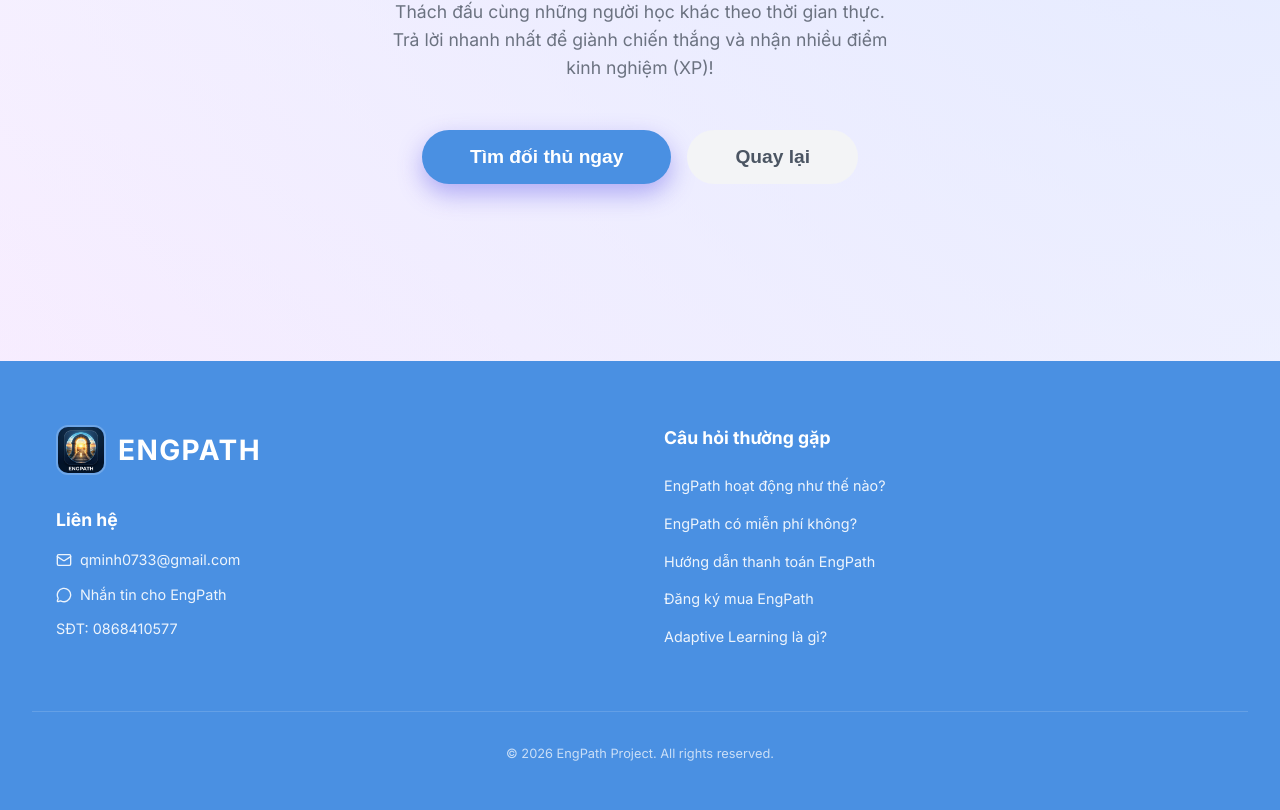
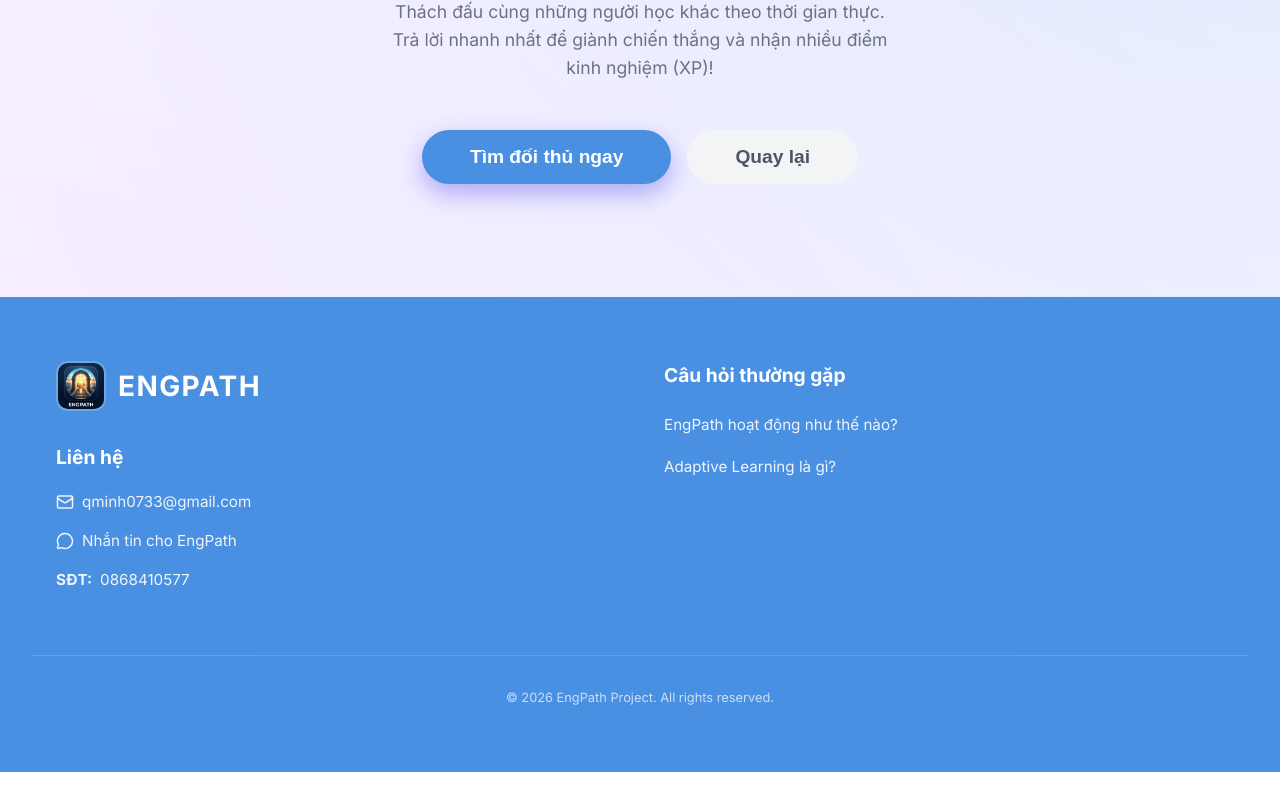
Before and after one commit to MinhhhQuanggg/Learning_English, a React (Vite) app in the folder frontend/: page /battle in a window 1280 px wide. Shown: the part 446-1256 px from the top of the page. After the commit the page ends 1218 px from the top, so only its background shows below. Built offline with nearby package versions, Linux system fonts and the light colour scheme; no server answers; sample sign-in values are in the browser's storage.

Commit message:
cap nhat phan footer: Them chuc nang gui email, nhan tin vaf thong tin cho cac cau hoi

```diff
--- a/frontend/src/components/Footer.jsx
+++ b/frontend/src/components/Footer.jsx
@@ -7,8 +7,25 @@ const Footer = () => {
             backgroundColor: '#4a90e2', // Màu xanh chủ đạo của Mochi
             color: 'white',
             padding: '4rem 2rem',
-            marginTop: '4rem'
+            marginTop: 'auto'
         }}>
+            <style>
+                {`
+                    .footer-link {
+                        color: rgba(255, 255, 255, 0.9);
+                        text-decoration: none;
+                        transition: color 0.2s, transform 0.2s;
+                        display: flex;
+                        align-items: center;
+                        gap: 0.5rem;
+                        cursor: pointer;
+                    }
+                    .footer-link:hover {
+                        color: #ffffff;
+                        transform: translateX(5px);
+                    }
+                `}
+            </style>
             <div className="container" style={{
                 display: 'grid',
                 gridTemplateColumns: 'repeat(auto-fit, minmax(200px, 1fr))',
@@ -23,29 +40,32 @@ const Footer = () => {
                         <span style={{ fontSize: '1.75rem', fontWeight: '900', letterSpacing: '0.05em' }}>ENGPATH</span>
                     </div>
 
-                    <h4 style={{ marginBottom: '1rem', fontSize: '1.1rem' }}>Liên hệ</h4>
-                    <ul style={{ listStyle: 'none', padding: 0, fontSize: '0.9rem', opacity: '0.9' }}>
-                        <li style={{ marginBottom: '0.8rem', display: 'flex', alignItems: 'center', gap: '0.5rem' }}>
-                            <Mail size={16} /> qminh0733@gmail.com
+                    <h4 style={{ marginBottom: '1.2rem', fontSize: '1.2rem', fontWeight: 'bold' }}>Liên hệ</h4>
+                    <ul style={{ listStyle: 'none', padding: 0, fontSize: '0.95rem' }}>
+                        <li style={{ marginBottom: '1rem' }}>
+                            <a href="mailto:qminh0733@gmail.com" className="footer-link">
+                                <Mail size={18} /> qminh0733@gmail.com
+                            </a>
                         </li>
-                        <li style={{ marginBottom: '0.8rem', display: 'flex', alignItems: 'center', gap: '0.5rem' }}>
-                            <MessageCircle size={16} /> Nhắn tin cho EngPath
+                        <li style={{ marginBottom: '1rem' }}>
+                            <a href="https://m.me/engpath" target="_blank" rel="noreferrer" className="footer-link">
+                                <MessageCircle size={18} /> Nhắn tin cho EngPath
+                            </a>
                         </li>
-                        <li style={{ display: 'flex', alignItems: 'center', gap: '0.5rem' }}>
-                            SĐT: 0868410577
+                        <li>
+                            <a href="tel:0868410577" className="footer-link">
+                                <span style={{ fontWeight: 'bold' }}>SĐT:</span> 0868410577
+                            </a>
                         </li>
                     </ul>
                 </div>
 
                 {/* Câu hỏi thường gặp */}
                 <div>
-                    <h4 style={{ marginBottom: '1.5rem', fontSize: '1.1rem' }}>Câu hỏi thường gặp</h4>
-                    <ul style={{ listStyle: 'none', padding: 0, fontSize: '0.9rem', opacity: '0.9' }}>
-                        <li style={{ marginBottom: '1rem' }}>EngPath hoạt động như thế nào?</li>
-                        <li style={{ marginBottom: '1rem' }}>EngPath có miễn phí không?</li>
-                        <li style={{ marginBottom: '1rem' }}>Hướng dẫn thanh toán EngPath</li>
-                        <li style={{ marginBottom: '1rem' }}>Đăng ký mua EngPath</li>
-                        <li>Adaptive Learning là gì?</li>
+                    <h4 style={{ marginBottom: '1.5rem', fontSize: '1.2rem', fontWeight: 'bold' }}>Câu hỏi thường gặp</h4>
+                    <ul style={{ listStyle: 'none', padding: 0, fontSize: '0.95rem' }}>
+                        <li style={{ marginBottom: '1.2rem' }}><a href="#" onClick={(e) => { e.preventDefault(); alert("EngPath là hệ thống học tiếng Anh thông minh. Hệ thống cung cấp lộ trình cá nhân hóa, lý thuyết, bài tập trắc nghiệm và báo cáo thống kê tiến độ học. Đặc biệt, tính năng Đấu 1vs1 thời gian thực giúp bạn rèn luyện sự nhạy bén và phản xạ tiếng Anh tối đa."); }} className="footer-link">EngPath hoạt động như thế nào?</a></li>
+                        <li><a href="#" onClick={(e) => { e.preventDefault(); alert("Adaptive Learning (Học tập thích ứng) là công nghệ giáo dục tự động phân tích kết quả của bạn để điều chỉnh độ khó. Nếu trả lời đúng liên tục, câu hỏi sẽ khó hơn; nếu sai, hệ thống sẽ gợi ý lại kiến thức cũ, giúp tùy biến 100% theo đúng năng lực cá nhân."); }} className="footer-link">Adaptive Learning là gì?</a></li>
                     </ul>
                 </div>
 
```
Also changed, not shown: frontend/src/pages/FAQ.jsx (added, +127 -0 lines).
